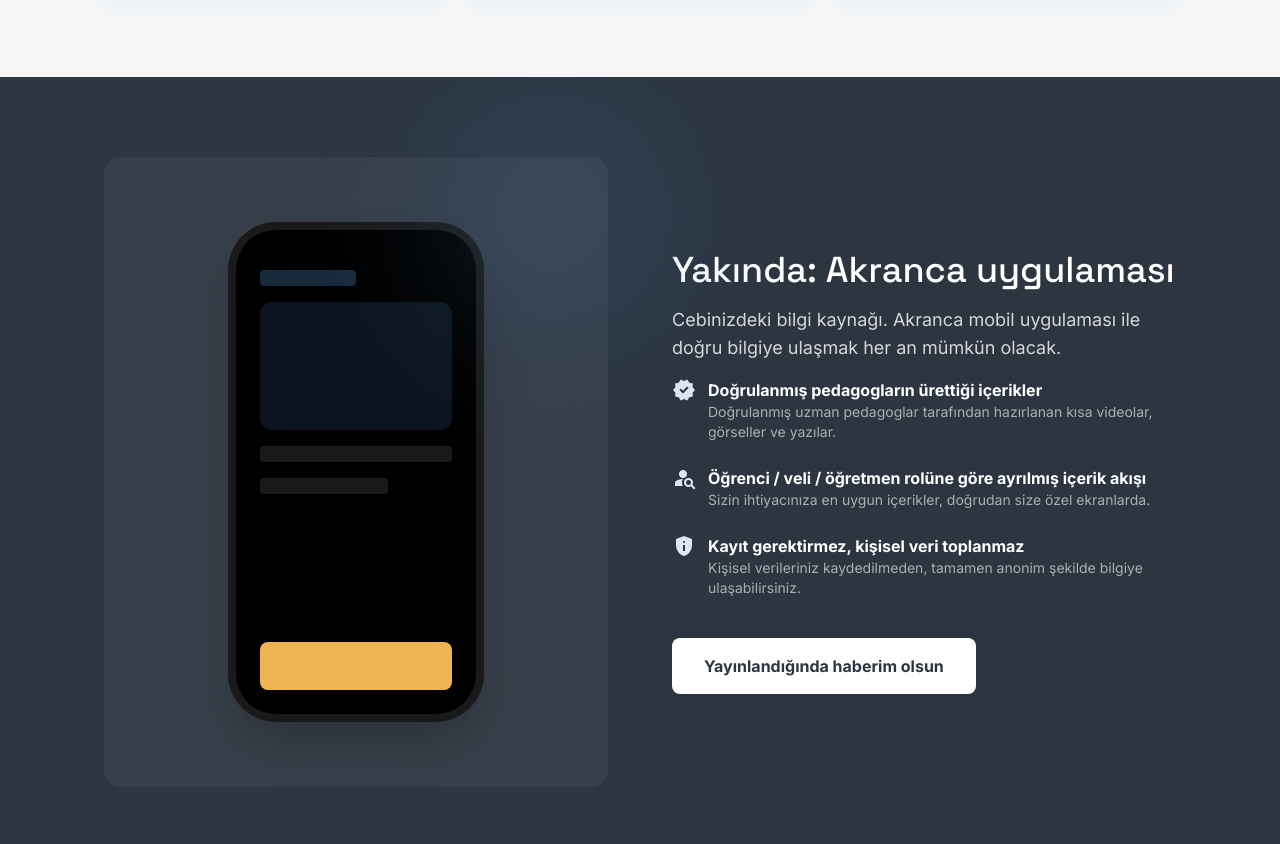
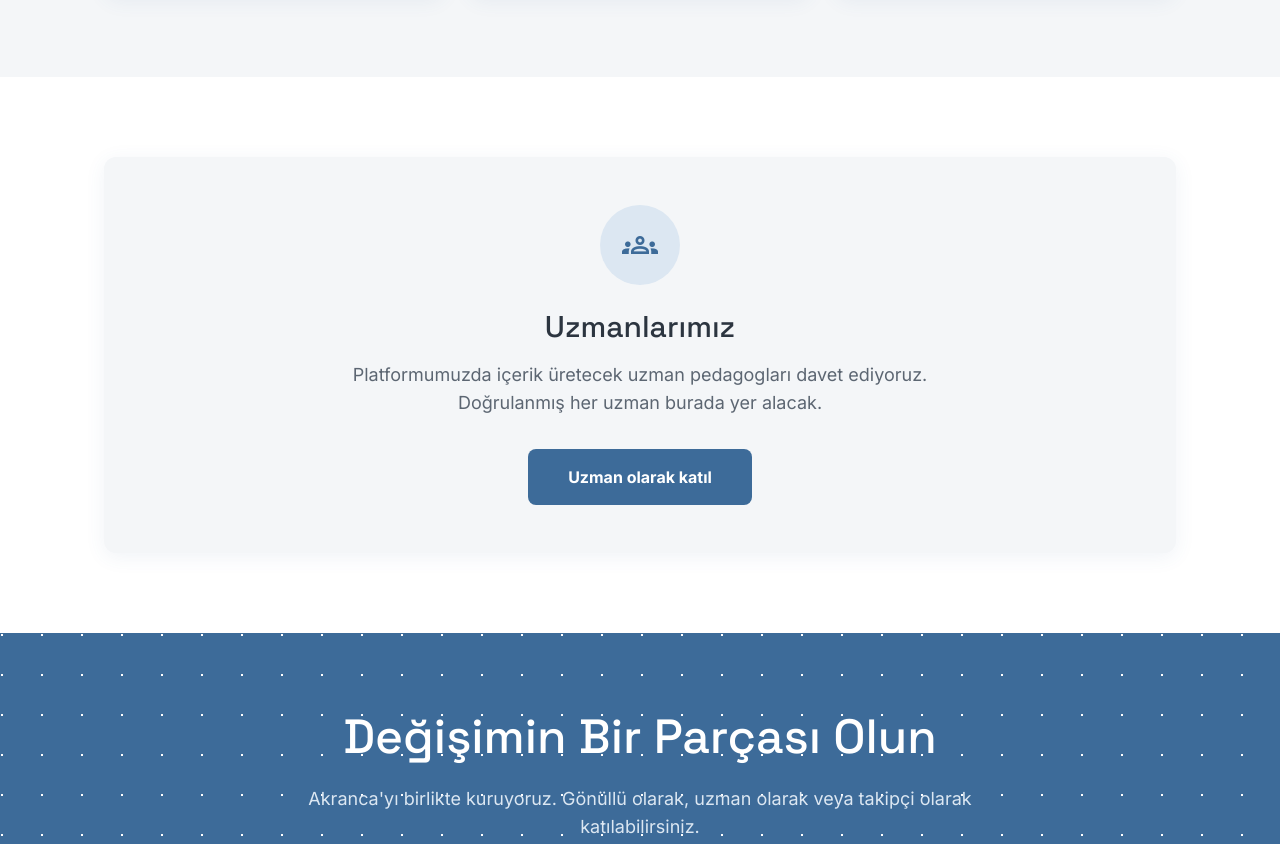
Before and after one commit to Akranca/akranca-web, a plain HTML site: page index.html in a window 1280 px wide. Shown: the part 1912-2756 px from the top of the page. Drawn offline with nearby package versions, Linux system fonts and the light colour scheme.

Commit message:
feat(ui): remove 'uygulama yakinda' section from homepage

```diff
--- a/index.html
+++ b/index.html
@@ -259,67 +259,12 @@
 <li class="flex items-start gap-2.5 text-sm text-muted-text"><span class="material-symbols-outlined text-primary flex-shrink-0 mt-0.5" style="font-size:16px">check_circle</span>Pedagog destekli rehber materyaller</li>
 <li class="flex items-start gap-2.5 text-sm text-muted-text"><span class="material-symbols-outlined text-primary flex-shrink-0 mt-0.5" style="font-size:16px">check_circle</span>Veli ile işbirliği nasıl kurulur</li>
 </ul>
-</div>
-</div>
-</div>
-</section>
-<!-- What We Do (Mobile App) -->
-<section class="py-section-padding bg-inverse-surface text-white overflow-hidden">
-<div class="max-w-[1200px] mx-auto px-5 md:px-16 transition-all duration-1000 opacity-100 translate-y-0">
-<div class="grid grid-cols-1 md:grid-cols-2 gap-16 items-center">
-<div class="relative">
-<div class="w-full aspect-[4/5] bg-white/5 rounded-2xl p-8 flex items-center justify-center overflow-hidden">
-<!-- Mobile App Visualization -->
-<div class="w-64 h-[500px] bg-black rounded-[3rem] border-[8px] border-white/10 shadow-2xl relative">
-<div class="absolute inset-x-0 top-0 h-6 w-32 bg-black mx-auto rounded-b-2xl"></div>
-<div class="p-6 h-full flex flex-col justify-between">
-<div class="space-y-4 pt-4">
-<div class="h-4 w-24 bg-primary/40 rounded"></div>
-<div class="h-32 w-full bg-primary/20 rounded-xl"></div>
-<div class="h-4 w-full bg-white/10 rounded"></div>
-<div class="h-4 w-2/3 bg-white/10 rounded"></div>
-</div>
-<div class="h-12 w-full bg-secondary rounded-lg"></div>
-</div>
-</div>
-<div class="absolute -top-10 -right-10 w-48 h-48 bg-primary blur-[80px] opacity-30"></div>
-</div>
-</div>
-<div class="space-y-stack-md">
-<h2 class="text-3xl md:text-4xl">Yakında: Akranca uygulaması</h2>
-<p class="text-lg opacity-80">Cebinizdeki bilgi kaynağı. Akranca mobil uygulaması ile doğru bilgiye ulaşmak her an mümkün olacak.</p>
-<ul class="space-y-6">
-<li class="flex items-start gap-3">
-<span class="material-symbols-outlined text-blue-very-light" style="font-variation-settings: 'FILL' 1;">verified</span>
-<div>
-<p class="font-bold">Doğrulanmış pedagogların ürettiği içerikler</p>
-<p class="text-sm opacity-60">Doğrulanmış uzman pedagoglar tarafından hazırlanan kısa videolar, görseller ve yazılar.</p>
-</div>
-</li>
-<li class="flex items-start gap-3">
-<span class="material-symbols-outlined text-blue-very-light" style="font-variation-settings: 'FILL' 1;">person_search</span>
-<div>
-<p class="font-bold">Öğrenci / veli / öğretmen rolüne göre ayrılmış içerik akışı</p>
-<p class="text-sm opacity-60">Sizin ihtiyacınıza en uygun içerikler, doğrudan size özel ekranlarda.</p>
-</div>
-</li>
-<li class="flex items-start gap-3">
-<span class="material-symbols-outlined text-blue-very-light" style="font-variation-settings: 'FILL' 1;">privacy_tip</span>
-<div>
-<p class="font-bold">Kayıt gerektirmez, kişisel veri toplanmaz</p>
-<p class="text-sm opacity-60">Kişisel verileriniz kaydedilmeden, tamamen anonim şekilde bilgiye ulaşabilirsiniz.</p>
-</div>
-</li>
-</ul>
-<div class="pt-6">
-<a class="bg-surface text-on-background px-8 py-4 rounded-lg font-bold hover:bg-white/20 hover:text-white transition-all inline-block" href="katil.html">Yayınlandığında haberim olsun</a>
-</div>
-</div>
-</div>
-</div>
-</section>
-<!-- Experts Section -->
-<section class="py-section-padding bg-surface">
+                        </div>
+                    </div>
+                </div>
+            </section>
+
+            <section class="py-section-padding bg-surface">
 <div class="max-w-[1200px] mx-auto px-5 md:px-16 text-center transition-all duration-1000 opacity-100 translate-y-0">
 <div class="bg-background rounded-xl p-12 card-shadow">
 <div class="w-20 h-20 bg-blue-very-light text-primary rounded-full flex items-center justify-center mx-auto mb-6">
```
